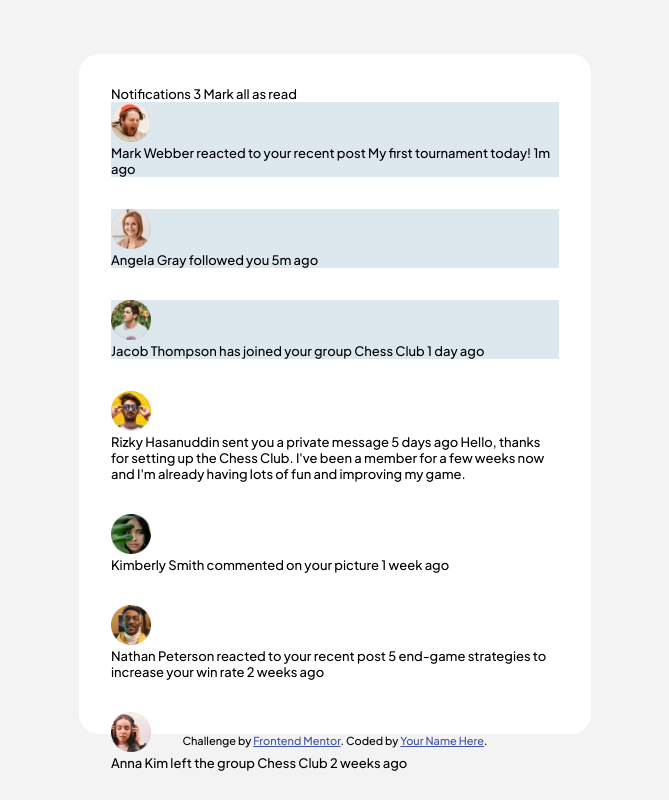
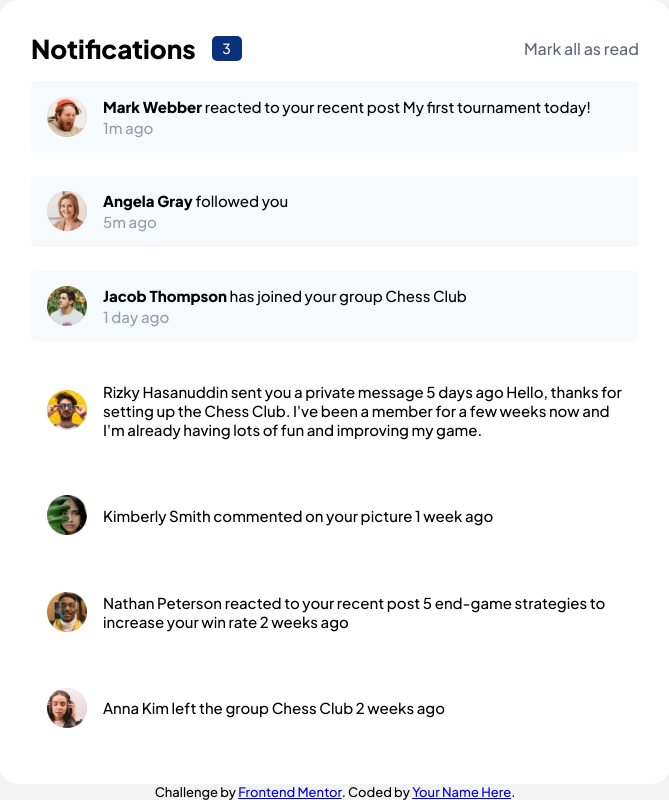
Before and after one commit to Piotrek1994/Notifications-page, a plain HTML site: page index.html in a window 1280 px wide. Shown: the whole page, without its empty margins (305-974 px from the left). Drawn offline with Linux system fonts and the light colour scheme.

Commit message:
Styling names

```diff
--- a/index.html
+++ b/index.html
@@ -12,17 +12,6 @@
 
   <title>Frontend Mentor | Piotr Prus</title>
 
-
-  <style>
-    .attribution {
-      font-size: 11px;
-      text-align: center;
-    }
-
-    .attribution a {
-      color: hsl(228, 45%, 44%);
-    }
-  </style>
 </head>
 
 <body>
@@ -30,43 +19,68 @@
 
 
   <div class="notification-container">
-    Notifications 3 Mark all as read
-    <div class="notification-info notifaction-read">
-      <img class="notification-photo"  src="./assets/images/avatar-mark-webber.webp" alt="Photo of Mark Webber">
-      <p class="notification_person">Mark Webber reacted to your recent post My first tournament today!
-        1m ago</p>
+
+    <div class="notification-head">
+      <div class="notification-head_container">
+        <h1>Notifications </h1><span class="notification-head_counter">3</span>
+      </div>
+      <p class="notification-head_mark">Mark all as read</p>
     </div>
 
-    <div class="notification-info notifaction-read"><img class="notification-photo" src="./assets/images/avatar-angela-gray.webp" alt="Photo of Angela Gray">
-      <p>
-        Angela Gray followed you
-        5m ago
-      </p>
+
+    <div class="notification-info notifaction-read">
+      <img class="notification-photo" src="./assets/images/avatar-mark-webber.webp" alt="Photo of Mark Webber">
+
+
+      <div class="notification">
+        <p><span class="notification-name">Mark Webber</span> reacted to your recent post My first tournament today!</p>
+        <p class="notification-person_time">1m ago</p>
+      </div>
+
+
     </div>
 
-    <div class="notification-info notifaction-read"><img class="notification-photo" src="./assets/images/avatar-jacob-thompson.webp" alt="Photo of Jacob Thompson">
-      <p> Jacob Thompson has joined your group Chess Club
-        1 day ago</p>
+    <div class="notification-info notifaction-read"><img class="notification-photo"
+        src="./assets/images/avatar-angela-gray.webp" alt="Photo of Angela Gray">
+      <div class="notification">
+        <p><span class="notification-name">Angela Gray</span> followed you</p>
+        <p class="notification-person_time">5m ago</p>
+
+      </div>
     </div>
 
-    <div class="notification-info"><img class="notification-photo" src="./assets/images/avatar-rizky-hasanuddin.webp" alt="Photo of Rizky Hasanuddin">
+    <div class="notification-info notifaction-read"><img class="notification-photo"
+        src="./assets/images/avatar-jacob-thompson.webp" alt="Photo of Jacob Thompson">
+
+      <div class="notification">
+        <p><span class="notification-name">Jacob Thompson</span> has joined your group Chess Club</p>
+        <p class="notification-person_time">1 day ago</p>
+
+      </div>
+    </div>
+
+    <div class="notification-info"><img class="notification-photo" src="./assets/images/avatar-rizky-hasanuddin.webp"
+        alt="Photo of Rizky Hasanuddin">
       <p> Rizky Hasanuddin sent you a private message
         5 days ago
         Hello, thanks for setting up the Chess Club. I've been a member for a few weeks now and
         I'm already having lots of fun and improving my game.</p>
     </div>
 
-    <div class="notification-info"><img class="notification-photo" src="./assets/images/avatar-kimberly-smith.webp" alt="Photo of Kimberly Smith">
+    <div class="notification-info"><img class="notification-photo" src="./assets/images/avatar-kimberly-smith.webp"
+        alt="Photo of Kimberly Smith">
       <p>Kimberly Smith commented on your picture
         1 week ago</p>
     </div>
 
-    <div class="notification-info"><img class="notification-photo" src="./assets/images/avatar-nathan-peterson.webp" alt="Photo of Nathan Peterson">
+    <div class="notification-info"><img class="notification-photo" src="./assets/images/avatar-nathan-peterson.webp"
+        alt="Photo of Nathan Peterson">
       <p>Nathan Peterson reacted to your recent post 5 end-game strategies to increase your win rate
         2 weeks ago</p>
     </div>
 
-    <div class="notification-info"><img class="notification-photo" src="./assets/images/avatar-anna-kim.webp" alt="Photo of Anna Kim">
+    <div class="notification-info"><img class="notification-photo" src="./assets/images/avatar-anna-kim.webp"
+        alt="Photo of Anna Kim">
       <p>Anna Kim left the group Chess Club
         2 weeks ago</p>
     </div>
--- a/style.css
+++ b/style.css
@@ -19,22 +19,77 @@ body {
     display: flex;
     flex-direction: column;
     justify-content: space-between;
-	width: 40%;
-    height: 85%;
+
+	width: 42rem;
+    height: 50rem;
 	padding: 2rem;
 	background-color: white;
 	border-radius: 20px;
 }
 
+.notification-head {
+	position: relative;
+	display: flex;
+	justify-content: space-between;
+	align-items: center;
+
+}
+
+.notification-head_counter {
+	width: 30px;
+	height: 25px;
+	margin-left: 1rem;
+	line-height: 25px;
+	text-align: center;
+	border-radius: 5px;
+	color: white;
+	background-color: hsl(219, 85%, 26%);
+	font-size: 14px;
+}
+
+
 .notification-info {
-	margin-bottom: 2rem;
+	display: flex;
+	padding: 1rem;
+	align-items: center;
+	margin-bottom: 0.5rem;
+	font-size: 15px;
 }
 
 .notification-photo {
 	width: 40px;
 	height: 40px;
+	margin-right: 1rem;
 }
 
 .notifaction-read {
-	background-color: hsl(205, 33%, 90%);
+	background-color: hsl(210, 60%, 98%);
+	height: 4.4rem;
+	border-radius: 5px;
 }
+
+.notification-head_container {
+	display: flex;
+	align-items: center;
+}
+
+.notification-head_mark {
+	font-size: 16px;
+	color: hsl(219, 12%, 42%);
+}
+
+.notification-name {
+	font-weight: 800;
+}
+
+.notification-person_time {
+	color: hsl(219, 14%, 63%);
+}
+
+.notification {
+	height: 40px;
+	display: flex;
+	flex-direction: column;
+	justify-content: space-between;
+
+}
```
